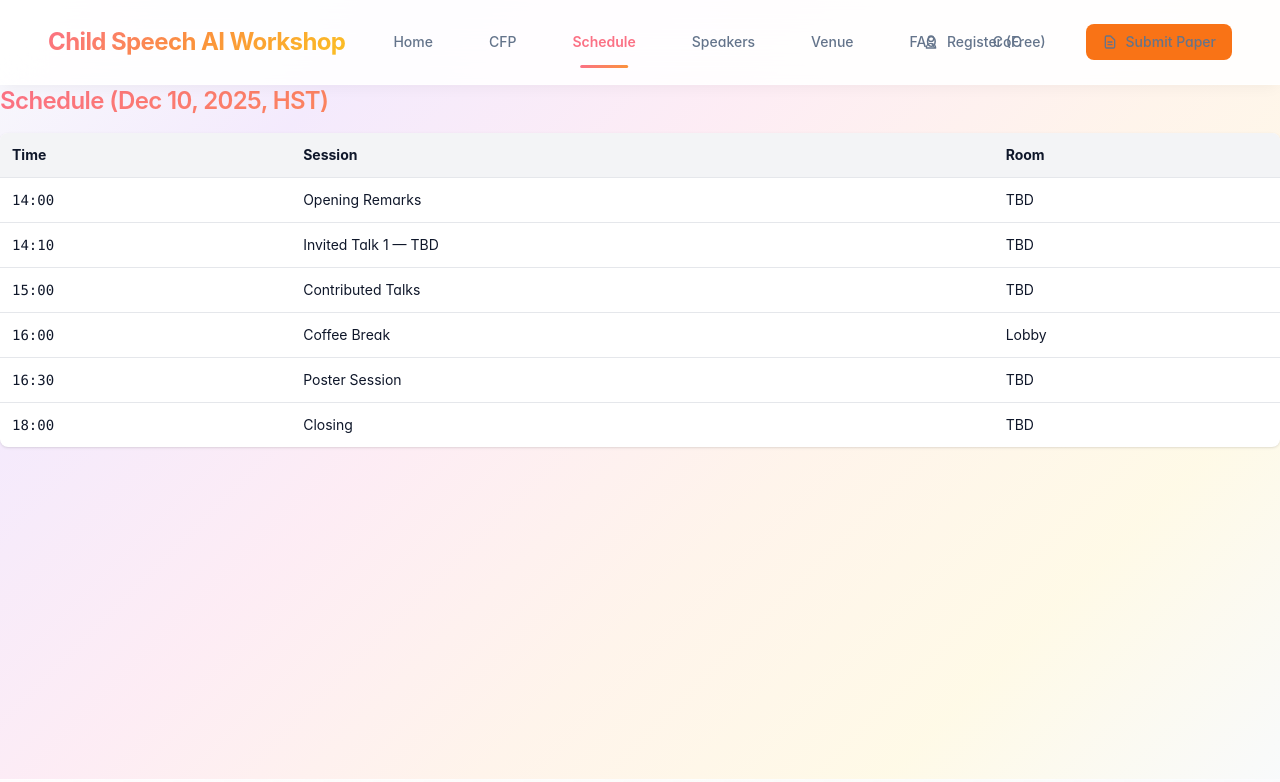
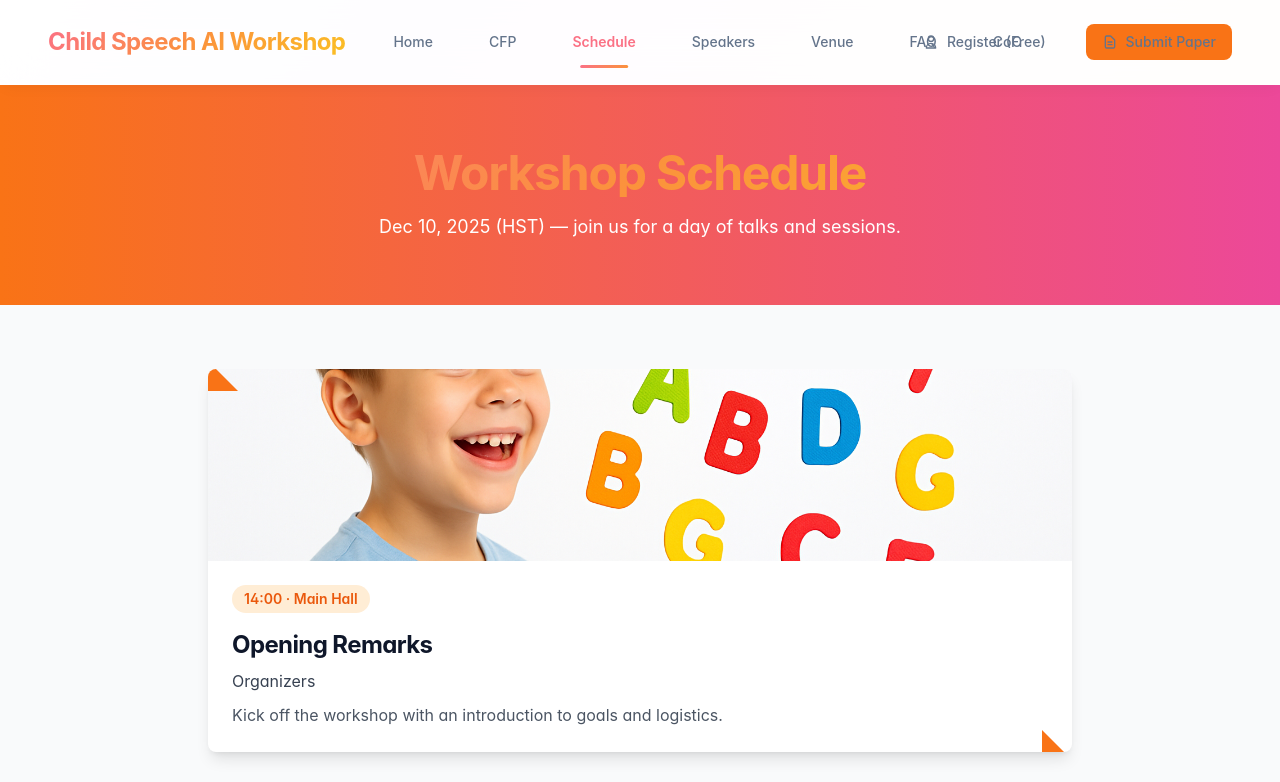
Before and after one commit to ASRU-AI4CSL/Official-Website, a Next.js app: page /schedule in a window 1280 px wide. Shown: the top 782 px of the page. Built offline with nearby package versions, Linux system fonts and the light colour scheme.

Commit message:
feat: restyle schedule page

```diff
--- a/app/(site)/schedule/page.tsx
+++ b/app/(site)/schedule/page.tsx
@@ -1,34 +1,94 @@
 export const metadata = { title: 'Schedule — Child Speech AI Workshop' }
 
-const rows = [
-  { time: '14:00', title: 'Opening Remarks', room: 'TBD' },
-  { time: '14:10', title: 'Invited Talk 1', speaker: 'TBD', room: 'TBD' },
-  { time: '15:00', title: 'Contributed Talks', room: 'TBD' },
-  { time: '16:00', title: 'Coffee Break', room: 'Lobby' },
-  { time: '16:30', title: 'Poster Session', room: 'TBD' },
-  { time: '18:00', title: 'Closing', room: 'TBD' },
+const events = [
+  {
+    time: '14:00',
+    title: 'Opening Remarks',
+    speaker: 'Organizers',
+    room: 'Main Hall',
+    image: '/images/child-speech-hero.jpeg',
+    description: 'Kick off the workshop with an introduction to goals and logistics.',
+  },
+  {
+    time: '14:10',
+    title: 'Invited Talk 1',
+    speaker: 'TBD',
+    room: 'Main Hall',
+    image: '/images/child-speech-hero.jpeg',
+    description: 'Keynote address by a leading expert in child speech recognition.',
+  },
+  {
+    time: '15:00',
+    title: 'Contributed Talks',
+    room: 'Main Hall',
+    image: '/images/child-speech-hero.jpeg',
+    description: 'Selected talks highlighting recent advances and challenges.',
+  },
+  {
+    time: '16:00',
+    title: 'Coffee Break',
+    room: 'Lobby',
+    image: '/images/child-speech-hero.jpeg',
+    description: 'Refresh and network with fellow attendees over coffee.',
+  },
+  {
+    time: '16:30',
+    title: 'Poster Session',
+    room: 'Main Hall',
+    image: '/images/child-speech-hero.jpeg',
+    description: 'Explore posters and discuss research with presenters.',
+  },
+  {
+    time: '18:00',
+    title: 'Closing',
+    room: 'Main Hall',
+    image: '/images/child-speech-hero.jpeg',
+    description: 'Concluding remarks and future directions for child speech AI.',
+  },
 ]
 
 export default function Page() {
   return (
-    <section>
-      <h1 className="mb-4 text-2xl font-semibold">Schedule (Dec 10, 2025, HST)</h1>
-      <div className="overflow-auto rounded-lg bg-white shadow">
-        <table className="w-full text-sm">
-          <thead className="bg-gray-100 text-left">
-            <tr><th className="p-3">Time</th><th className="p-3">Session</th><th className="p-3">Room</th></tr>
-          </thead>
-          <tbody>
-          {rows.map((r,i)=>(
-            <tr key={i} className="border-t">
-              <td className="p-3 font-mono">{r.time}</td>
-              <td className="p-3">{r.title}{r.speaker?` — ${r.speaker}`:''}</td>
-              <td className="p-3">{r.room}</td>
-            </tr>
+    <>
+      {/* Hero Section */}
+      <section className="py-16 bg-gradient-to-r from-orange-500 to-pink-500 text-white text-center">
+        <h1 className="text-5xl font-bold mb-4">Workshop Schedule</h1>
+        <p className="max-w-2xl mx-auto text-lg">
+          Dec 10, 2025 (HST) — join us for a day of talks and sessions.
+        </p>
+      </section>
+
+      {/* Events */}
+      <section className="py-16 bg-gray-50">
+        <div className="max-w-4xl mx-auto px-4">
+          {events.map((e, idx) => (
+            <div
+              key={idx}
+              className="relative bg-white rounded-lg shadow-lg overflow-hidden mb-12"
+            >
+              <div className="absolute -top-2 left-0 w-0 h-0 border-l-[30px] border-t-[30px] border-l-orange-500 border-t-transparent" />
+              <div className="absolute -bottom-2 right-0 w-0 h-0 border-r-[30px] border-b-[30px] border-r-transparent border-b-orange-500" />
+              <img
+                src={e.image}
+                alt=""
+                className="w-full h-48 object-cover"
+              />
+              <div className="p-6">
+                <span className="inline-block bg-orange-100 text-orange-600 text-sm font-semibold px-3 py-1 rounded-full mb-4">
+                  {e.time} · {e.room}
+                </span>
+                <h3 className="text-2xl font-bold mb-2">{e.title}</h3>
+                {e.speaker && (
+                  <p className="text-gray-700 mb-2">{e.speaker}</p>
+                )}
+                {e.description && (
+                  <p className="text-gray-600">{e.description}</p>
+                )}
+              </div>
+            </div>
           ))}
-          </tbody>
-        </table>
-      </div>
-    </section>
+        </div>
+      </section>
+    </>
   )
 }
```
